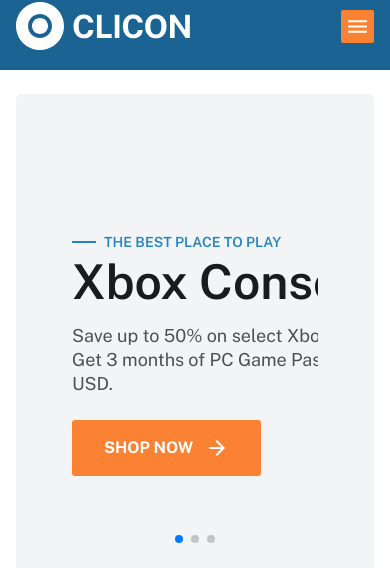
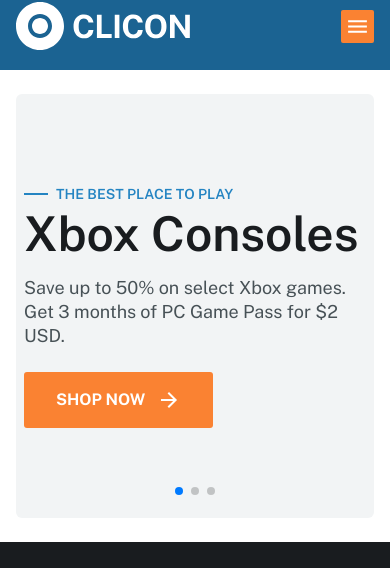
Before and after one commit to herihermansyah/clicon-ecommerce-marketplace, a Next.js app: page / in a window 390 px wide. Shown: the part 123-691 px from the top of the page. Built offline with nearby package versions, Linux system fonts and the light colour scheme; grey boxes are pictures that could not be loaded.

Commit message:
set animasi motion

```diff
--- a/src/components/banner-compounded.tsx
+++ b/src/components/banner-compounded.tsx
@@ -14,8 +14,11 @@
 import {cva, VariantProps} from "class-variance-authority";
 import {cn} from "@/lib/utils";
 import {AppRouterInstance} from "next/dist/shared/lib/app-router-context.shared-runtime";
+import {motion} from "motion/react";
 
-export const bannerVariants = cva("bg-gray-50 p-14 w-full transition-all", {
+export const bannerVariants = cva(
+  "bg-gray-50 p-2 lg:p-14 w-full transition-all",
+  {
     variants: {
       variant: {
         primary: "block",
@@ -25,7 +28,8 @@
     defaultVariants: {
       variant: "secondary",
     },
-});
+  },
+);
 
 export interface BannerHeroProps
   extends
@@ -43,6 +47,10 @@
   const router = useRouter();
 
   return (
+    <motion.div
+      initial={{scale: 0, opacity: 0}}
+      animate={{scale: 1, opacity: 1}}
+    >
       <Banner className={cn(bannerVariants({variant}), className)} {...props}>
         {variant === "secondary" ? (
           <Swiper
@@ -62,6 +70,7 @@
           data.length > 0 && <RenderContent router={router} item={data[0]} />
         )}
       </Banner>
+    </motion.div>
   );
 };
 
--- a/src/components/sections/hero-section.tsx
+++ b/src/components/sections/hero-section.tsx
@@ -1,6 +1,7 @@
 import React from "react";
 import WrapperMain from "../wrapper-main";
 import BannerCompounded from "../banner-compounded";
+import FeaturesStore from "../features-store";
 
 const bannerHero = [
   {
@@ -41,8 +42,9 @@
 const HeroSection = () => {
   return (
     <div>
-      <WrapperMain className="flex items-start gap-6">
+      <WrapperMain className="flex flex-col gap-6">
         <BannerCompounded data={bannerHero} />
+        <FeaturesStore />
       </WrapperMain>
     </div>
   );
```
Lines whose indentation alone changed are shown as unchanged.
